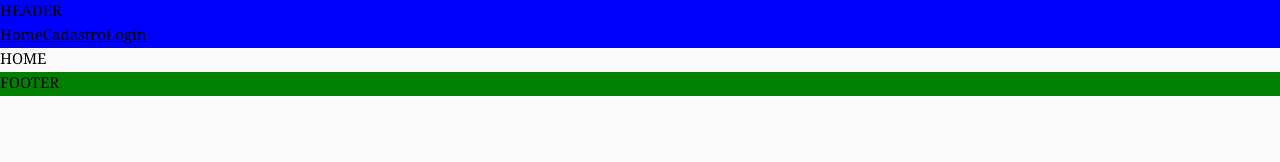
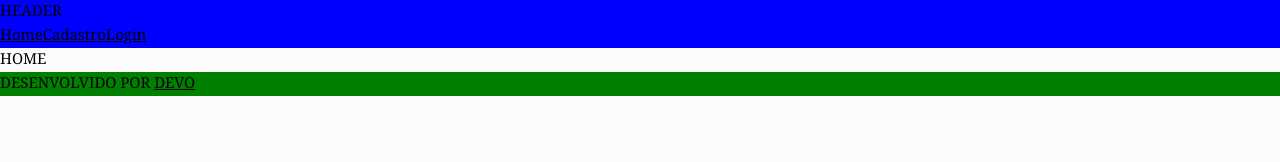
Before and after one commit to equipedevo/API_2_FRONT, a React (Create React App) app in the folder hermez/: page /base in a window 1280 px wide. Shown: the top 162 px of the page. Built offline with nearby package versions, Linux system fonts and the light colour scheme.

Commit message:
T12 - Realizei base do Footer

```diff
--- a/hermez/src/components/Footer.js
+++ b/hermez/src/components/Footer.js
@@ -3,8 +3,8 @@ import './css/Footer.css'
 export default function Footer(){
     return (
         <>
-            <footer>
-                <h1>FOOTER</h1>
+            <footer className="footerGeral">
+                <h1>DESENVOLVIDO POR <a href="https://github.com/equipedevo" target="_blank">DEVO</a></h1>
             </footer>
         </>
     );
```
